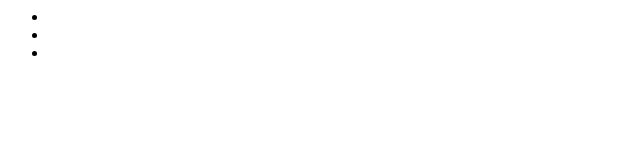
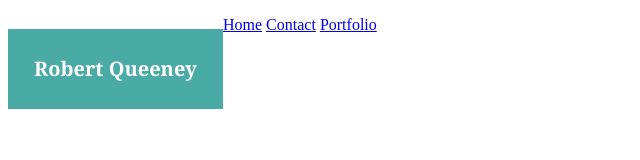
Before and after one commit to Robert-Queeney/Basic-Portfoliox, a plain HTML site: page index.html in a window 1280 px wide. Shown: the whole page, without its empty margins (0-640 px from the left). Drawn offline with Linux system fonts and the light colour scheme; files that its build step writes are made by us from their sources.

Commit message:
Added formatting to h1 in header

```diff
--- a/assets/css/style.css
+++ b/assets/css/style.css
@@ -0,0 +1,25 @@
+header{
+    width: 960px;
+    height: 80px;
+}
+
+h1 {
+    background-color: #4aaaa5;
+    font-family: 'Georgia', Times, Times New Roman, serif;
+    color: #ffffff;
+    float: left;
+    height: 80px;
+    line-height: 80px;
+    width: 215px;
+    font-size: 125%;
+    text-align: center;
+    margin: 0,0,600px, 0;
+
+
+}
+
+li{
+    display: inline-block;
+    color: #a1a485;
+
+}
--- a/index.html
+++ b/index.html
@@ -1,19 +1,32 @@
+<!DOCTYPE html>
 <html lang="en">
 <head>
     <meta charset="UTF-8">
-    <meta name="viewport" content="width=device-width, initial-scale=1.0">
+    <meta name="viewport" content="width=<device-width>, initial-scale=1.0">
     <meta http-equiv="X-UA-Compatible" content="ie=edge">
     <title>Document</title>
-    <link rel="stylesheet" href="./css/style.css">
+
+    <link rel="stylesheet" href="./assets/css/style.css">
 
 </head>
+<body>
+    <header>
+        <h1>Robert Queeney</h1>
+            <ul>
+                <li><a href="#">Home</a></li>
+                <li><a href="contact.html">Contact</a></li>
+                <li><a href="portfolio.html">Portfolio</a></li>
+            </ul>
 
-<body>
-    <nav>
-        <ul>
-            <li><a href="#"Index></a></li>
-            <li><a href="Contact.html"Contact></a></li>
-            <li><a href="Portfolio"Portfolio></a></li>
-        </ul>
-    </nav>
+    </header>
 </body>
+
+    <main>
+
+    </main>
+
+    <footer>
+
+    </footer>
+
+</html>
```
Also changed, not shown: contact.html (+22 -12 lines), portfolio.html (+21 -13 lines).
